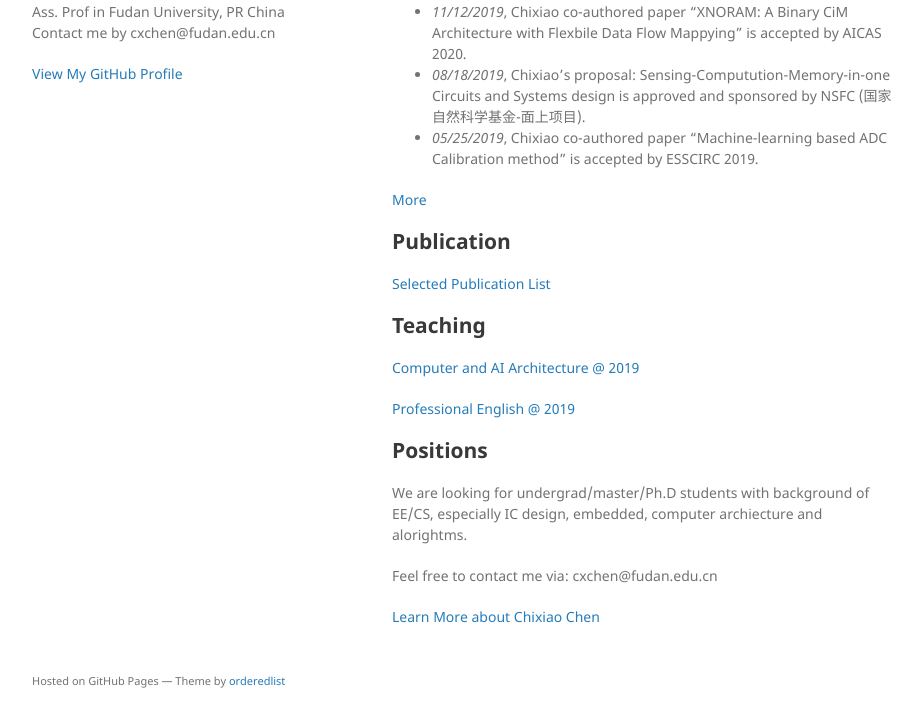
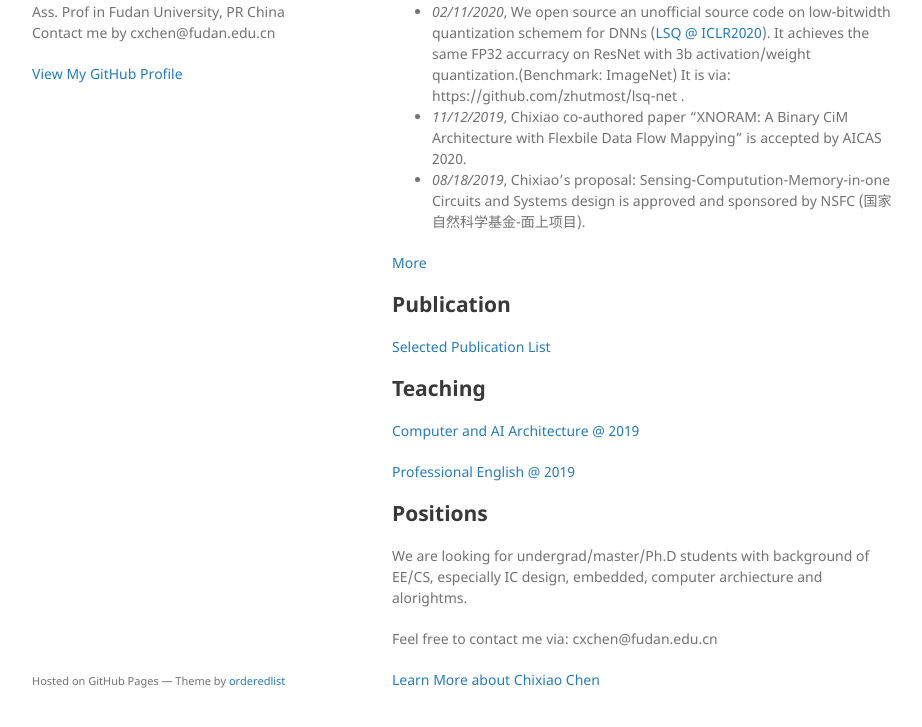
Before and after one commit to cihlab/cihlab.github.io, a Jekyll site: the page built from index.md, in a window 1280 px wide and 1127 px high. Shown: the part 367-1094 px from the top of the window, without its empty margins (178-1100 px from the left). Built offline with Jekyll 4.4.1, drawn with Linux system fonts in a browser that asks for light colours; our own code applies the rules of GitHub Pages for plain Markdown files.

Commit message:
Update index.md

```diff
--- a/index.md
+++ b/index.md
@@ -13,10 +13,10 @@ A brief chinese introduction can be found via [FAET faculty website](http://faet
 
 
 ## News
-
+* _02/11/2020_, We open source an unofficial source code on low-bitwidth quantization schemem for DNNs ([LSQ @ ICLR2020](https://arxiv.org/abs/1902.08153)). It achieves the same FP32 accurracy on ResNet with 3b activation/weight quantization.(Benchmark: ImageNet) It is via: https://github.com/zhutmost/lsq-net .
 * _11/12/2019_, Chixiao co-authored paper "XNORAM: A Binary CiM Architecture with Flexbile Data Flow Mappying" is accepted by AICAS 2020.
 * _08/18/2019_, Chixiao's proposal: Sensing-Computution-Memory-in-one Circuits and Systems design is approved and sponsored by NSFC (国家自然科学基金-面上项目).
-* _05/25/2019_, Chixiao co-authored paper "Machine-learning based ADC Calibration method" is accepted by ESSCIRC 2019.
+
 
 
 [More](./news.md)
```
